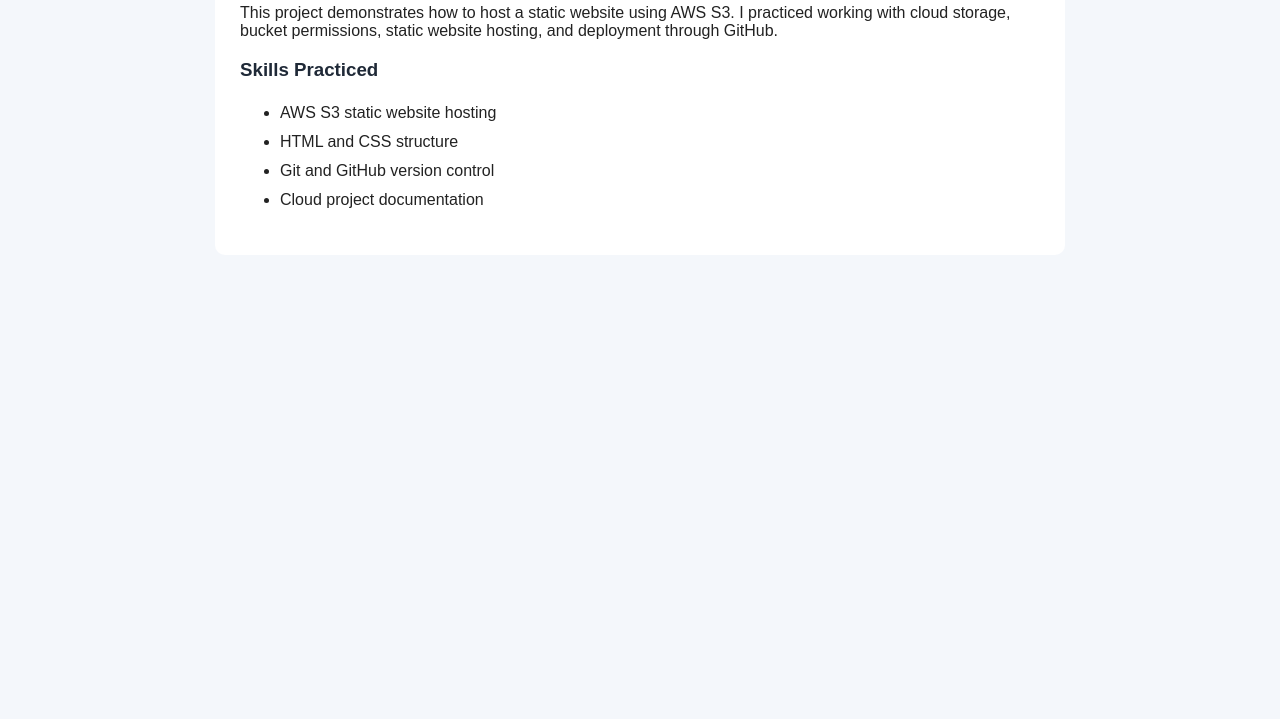
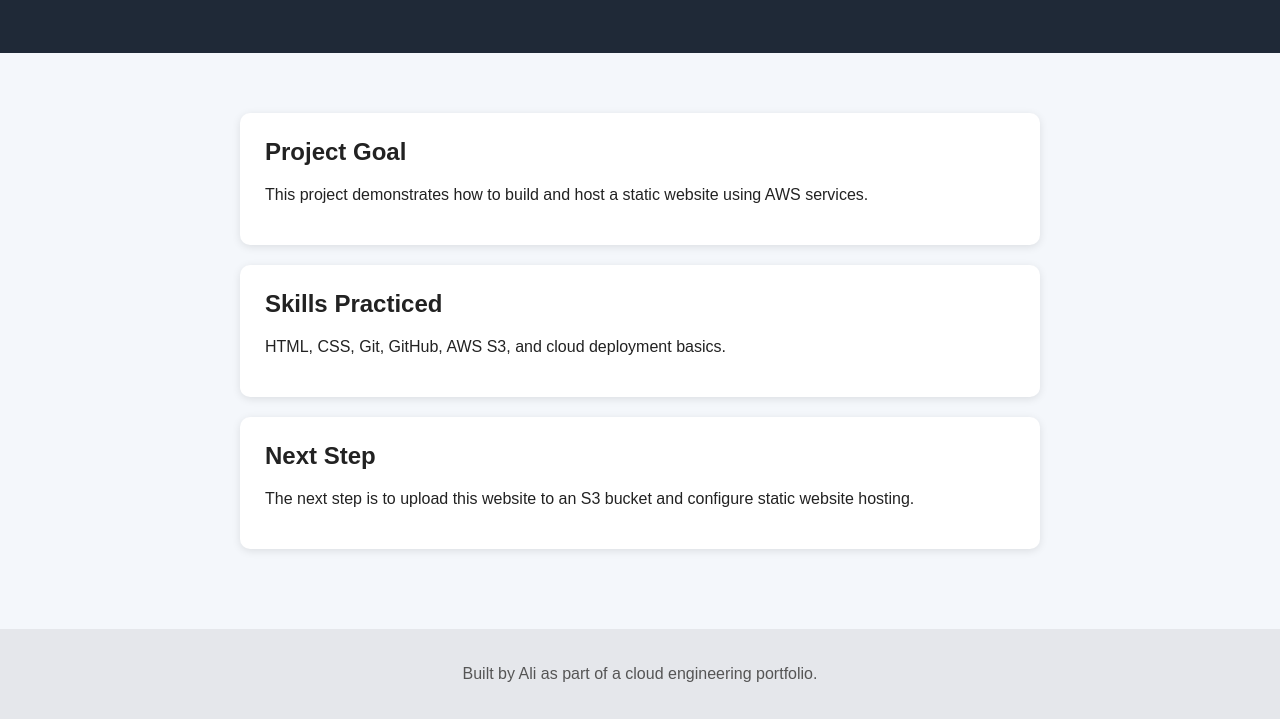
Before and after one commit to aa2669/aws-first-project, a plain HTML site: page index.html in a window 1280 px wide. Shown: the part 119-838 px from the top of the page. Before the commit the page ends 800 px from the top, so only its background shows below. Drawn offline with Linux system fonts and the light colour scheme.

Commit message:
Add CSS styling to static website

```diff
--- a/index.html
+++ b/index.html
@@ -1,17 +1,37 @@
-<section>
+<!DOCTYPE html>
+<html>
+<head>
+  <meta charset="UTF-8">
+  <title>Ali's AWS Portfolio Project</title>
   <link rel="stylesheet" href="style.css">
-  <h2>Cloud Project: AWS Static Website</h2>
-  <p>
-    This project demonstrates how to host a static website using AWS S3.
-    I practiced working with cloud storage, bucket permissions, static website hosting,
-    and deployment through GitHub.
-  </p>
+</head>
+<body>
 
-  <h3>Skills Practiced</h3>
-  <ul>
-    <li>AWS S3 static website hosting</li>
-    <li>HTML and CSS structure</li>
-    <li>Git and GitHub version control</li>
-    <li>Cloud project documentation</li>
-  </ul>
-</section>
+  <header>
+    <h1>Ali's AWS Static Website</h1>
+    <p>My first cloud engineering portfolio project hosted on AWS.</p>
+  </header>
+
+  <main>
+    <section>
+      <h2>Project Goal</h2>
+      <p>This project demonstrates how to build and host a static website using AWS services.</p>
+    </section>
+
+    <section>
+      <h2>Skills Practiced</h2>
+      <p>HTML, CSS, Git, GitHub, AWS S3, and cloud deployment basics.</p>
+    </section>
+
+    <section>
+      <h2>Next Step</h2>
+      <p>The next step is to upload this website to an S3 bucket and configure static website hosting.</p>
+    </section>
+  </main>
+
+  <footer>
+    <p>Built by Ali as part of a cloud engineering portfolio.</p>
+  </footer>
+
+</body>
+</html>
--- a/style.css
+++ b/style.css
@@ -9,26 +9,31 @@ body {
 header {
   background-color: #1f2937;
   color: white;
+  padding: 40px 20px;
   text-align: center;
-  padding: 40px 20px;
+}
+
+main {
+  max-width: 800px;
+  margin: 40px auto;
+  padding: 20px;
 }
 
 section {
-  background-color: white;
-  max-width: 800px;
-  margin: 30px auto;
+  background: white;
   padding: 25px;
+  margin-bottom: 20px;
   border-radius: 10px;
+  box-shadow: 0 2px 8px rgba(0, 0, 0, 0.1);
 }
 
-h1, h2, h3 {
-  color: #1f2937;
+h1, h2 {
+  margin-top: 0;
 }
 
-header h1 {
-  color: white;
+footer {
+  text-align: center;
+  padding: 20px;
+  background-color: #e5e7eb;
+  color: #555;
 }
-
-ul {
-  line-height: 1.8;
-}
```
